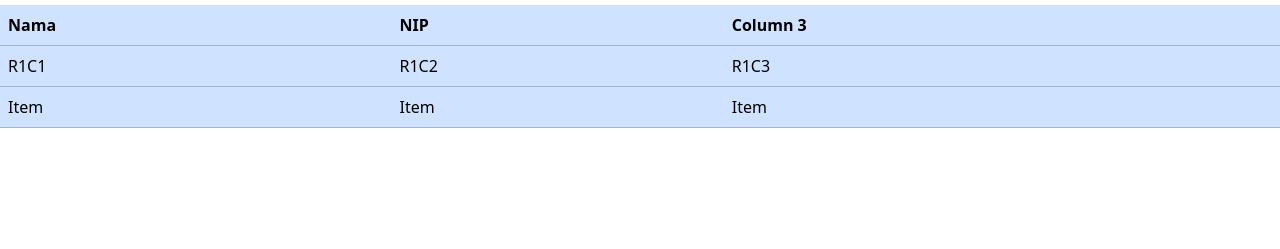
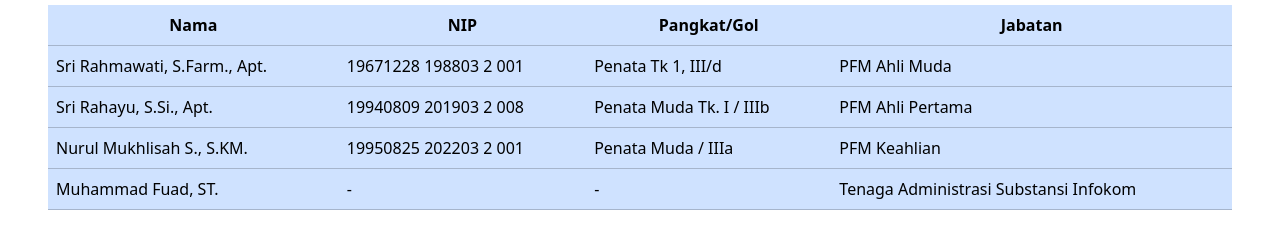
Before and after one commit to fuad2101/pegawai, a plain HTML site: page index.html in a window 1280 px wide. Shown: the part 83-332 px from the top of the page. Drawn offline with nearby package versions, Linux system fonts and the light colour scheme.

Commit message:
Update-pegawai

```diff
--- a/index.html
+++ b/index.html
@@ -13,25 +13,40 @@
   </head>
   <body>
     <h1 class="text-center py-3">Daftar Pegawai BPOM Mamuju</h1>
-    <div class="table-responsive">
+    <div class="table-responsive px-5">
       <table class="table table-primary">
         <thead>
-          <tr>
+          <tr class="text-center">
             <th scope="col">Nama</th>
             <th scope="col">NIP</th>
-            <th scope="col">Column 3</th>
+            <th scope="col">Pangkat/Gol</th>
+            <th scope="col">Jabatan</th>
           </tr>
         </thead>
         <tbody>
-          <tr class="">
-            <td scope="row">R1C1</td>
-            <td>R1C2</td>
-            <td>R1C3</td>
+          <tr>
+            <td class="tg-0lax">Sri Rahmawati, S.Farm., Apt.</td>
+            <td class="tg-0lax">19671228 198803 2 001</td>
+            <td class="tg-0lax">Penata Tk 1, III/d</td>
+            <td class="tg-0lax">PFM Ahli Muda</td>
           </tr>
-          <tr class="">
-            <td scope="row">Item</td>
-            <td>Item</td>
-            <td>Item</td>
+          <tr>
+            <td class="tg-0lax">Sri Rahayu, S.Si., Apt.</td>
+            <td class="tg-0lax">19940809 201903 2 008</td>
+            <td class="tg-0lax">Penata Muda Tk. I / IIIb</td>
+            <td class="tg-0lax">PFM Ahli Pertama</td>
+          </tr>
+          <tr>
+            <td class="tg-0lax">Nurul Mukhlisah S., S.KM.</td>
+            <td class="tg-0lax">19950825 202203 2 001</td>
+            <td class="tg-0lax">Penata Muda / IIIa</td>
+            <td class="tg-0lax">PFM Keahlian</td>
+          </tr>
+          <tr>
+            <td class="tg-0lax">Muhammad Fuad, ST.</td>
+            <td class="tg-0lax">-</td>
+            <td class="tg-0lax">-</td>
+            <td class="tg-0lax">Tenaga Administrasi Substansi Infokom</td>
           </tr>
         </tbody>
       </table>
```
